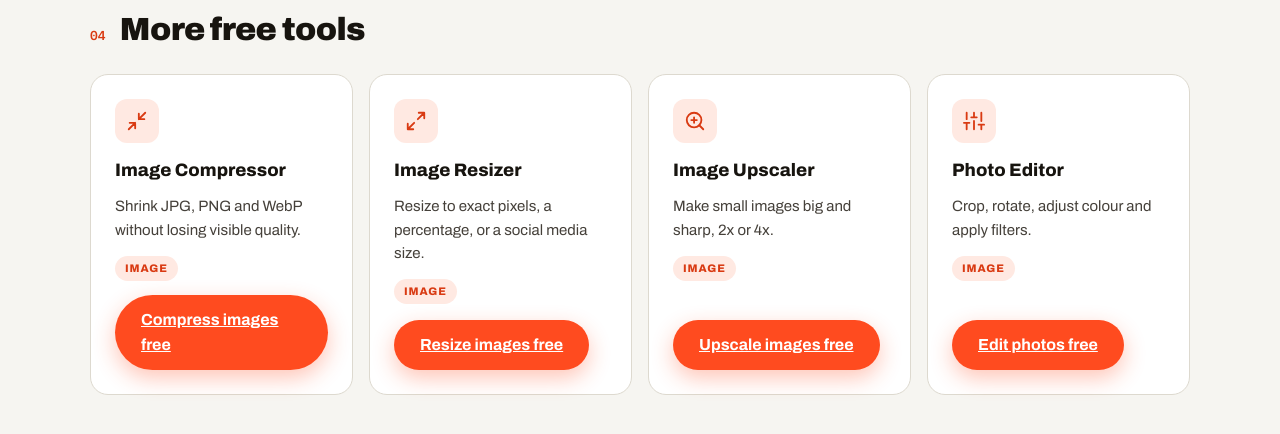
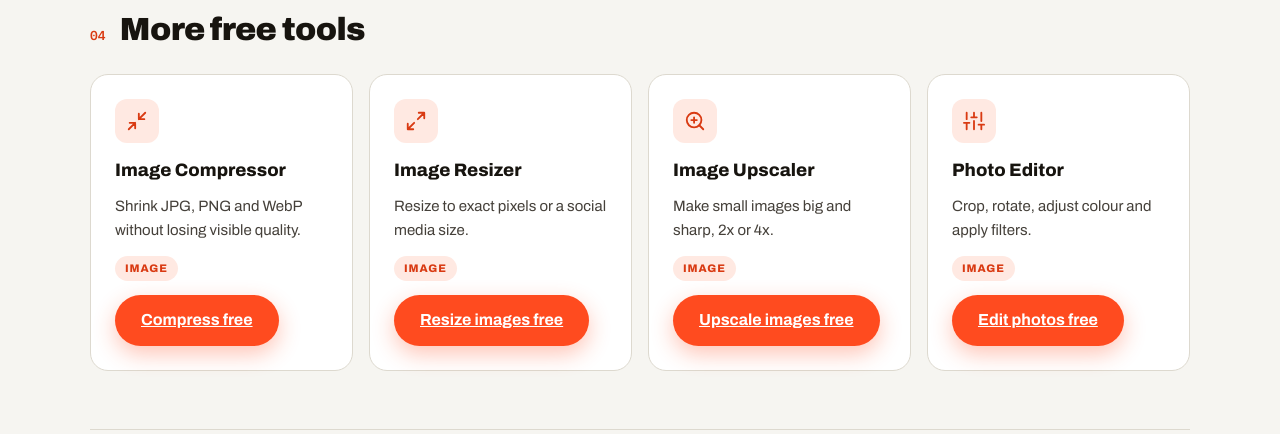
Before and after one commit to zs260400046asa-web/freetoolbox-tech, a plain HTML site: page index.html in a window 1280 px wide. Shown: the part 2090-2524 px from the top of the page. Drawn offline with Linux system fonts and the light colour scheme.

Commit message:
Homepage grid polish: shorten Resizer desc and Compressor button

```diff
--- a/index.html
+++ b/index.html
@@ -633,12 +633,12 @@
           <h3>Image Compressor</h3>
           <p>Shrink JPG, PNG and WebP without losing visible quality.</p>
           <span class="tool-tag">IMAGE</span>
-          <a class="btn btn-accent" href="/image-compressor/">Compress images free</a>
+          <a class="btn btn-accent" href="/image-compressor/">Compress free</a>
         </div>
         <div class="card">
           <span class="tool-ic" aria-hidden="true"><svg viewBox="0 0 24 24" fill="none" stroke-width="2" stroke-linecap="round" stroke-linejoin="round"><path d="M15 3h6v6M9 21H3v-6M21 3l-7 7M3 21l7-7"/></svg></span>
           <h3>Image Resizer</h3>
-          <p>Resize to exact pixels, a percentage, or a social media size.</p>
+          <p>Resize to exact pixels or a social media size.</p>
           <span class="tool-tag">IMAGE</span>
           <a class="btn btn-accent" href="/image-resizer/">Resize images free</a>
         </div>
```
